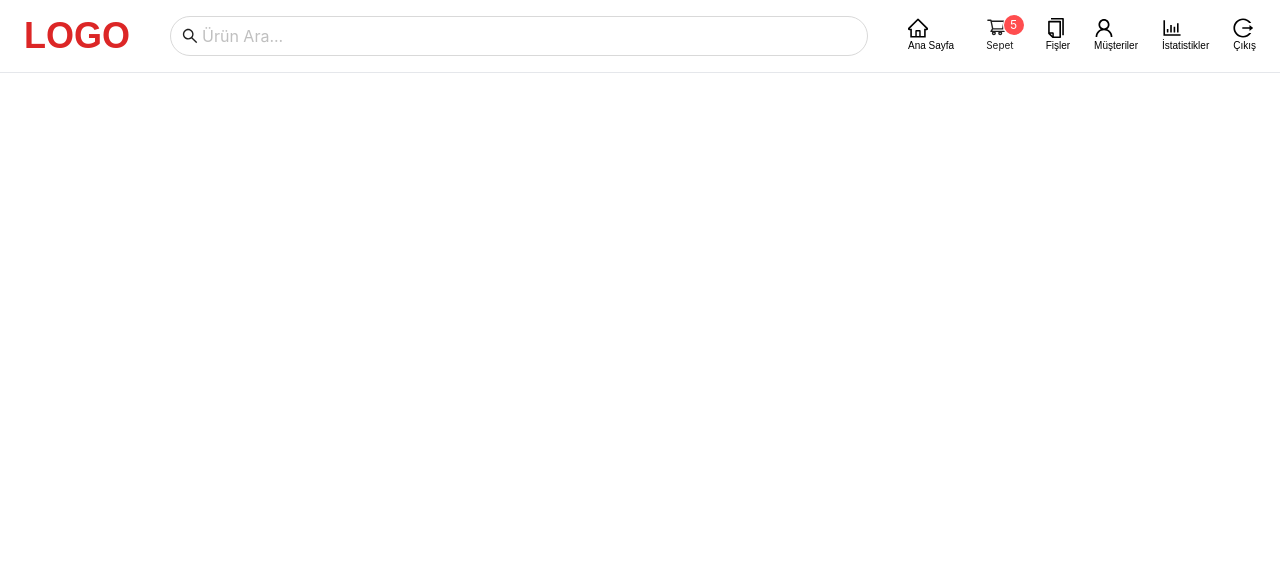
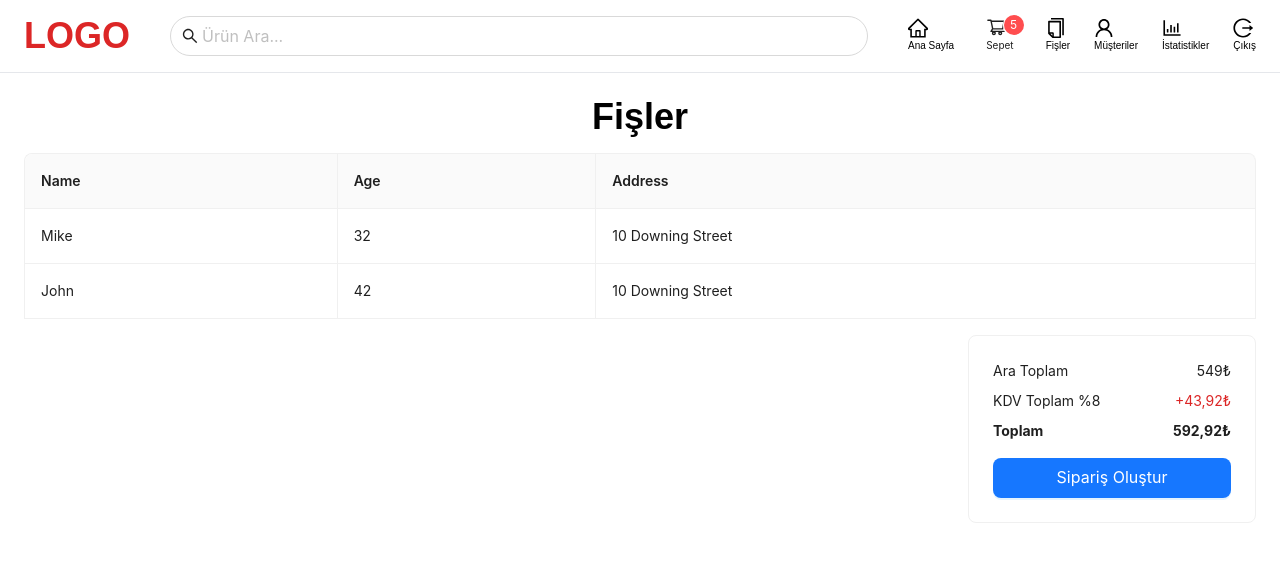
Before and after one commit to gohugotr/cy-pos, a React (Create React App) app in the folder client/: page /invoices in a window 1280 px wide. Shown: the top 562 px of the page. Built offline with nearby package versions, Linux system fonts and the light colour scheme.

Commit message:
Fişler düzenlendi

```diff
--- a/client/src/components/cart/CreateInvoice.jsx
+++ b/client/src/components/cart/CreateInvoice.jsx
@@ -21,7 +21,7 @@ const CreateInvoice = ({ isModalOpen, setIsModalOpen }) => {
   return (
     <>
       <Modal
-        title='Fatura Oluştur'
+        title='Fiş Oluştur'
         footer={false}
         open={isModalOpen}
         onCancel={() => setIsModalOpen(false)}
--- /dev/null
+++ b/client/src/components/invoices/PrintInvoice.jsx
@@ -0,0 +1,30 @@
+import { Button,  Modal } from 'antd'
+import React from 'react'
+
+const PrintInvoice = ({ isModalOpen, setIsModalOpen }) => {
+  return (
+    <>
+      <Modal
+        title='Fiş Yazdır'
+        footer={false}
+        open={isModalOpen}
+        onCancel={() => setIsModalOpen(false)}
+      >
+        <span>Fişler</span>
+        <div className='flex justify-end mt-4'>
+          <Button
+            onClick={() => {
+              setIsModalOpen(true)
+            }}
+            type='primary'
+            htmlType='submit'
+          >
+            Fiş Yazdır
+          </Button>
+        </div>
+      </Modal>
+    </>
+  )
+}
+
+export default PrintInvoice
--- a/client/src/pages/Cart.jsx
+++ b/client/src/pages/Cart.jsx
@@ -42,6 +42,7 @@ const Cart = () => {
     <>
       <Header />
       <div className='px-6'>
+        <h1 className='mb-4 text-4xl font-bold text-center'>Sepet</h1>
         <Table dataSource={dataSource} columns={columns} pagination={false} bordered />
         <div className='flex justify-end mt-4 cart-total'>
           <Card className='w-72'>
--- a/client/src/pages/Invoices.jsx
+++ b/client/src/pages/Invoices.jsx
@@ -1,10 +1,79 @@
-import React from 'react'
+import { Button, Card, Table } from 'antd'
 import Header from '../components/header/Header'
+import { useState } from 'react'
+import PrintInvoice from '../components/invoices/PrintInvoice'
 
 const Invoices = () => {
-  return <>
-  <Header />
-  </>
+  const dataSource = [
+    {
+      key: '1',
+      name: 'Mike',
+      age: 32,
+      address: '10 Downing Street',
+    },
+    {
+      key: '2',
+      name: 'John',
+      age: 42,
+      address: '10 Downing Street',
+    },
+  ]
+
+  const columns = [
+    {
+      title: 'Name',
+      dataIndex: 'name',
+      key: 'name',
+    },
+    {
+      title: 'Age',
+      dataIndex: 'age',
+      key: 'age',
+    },
+    {
+      title: 'Address',
+      dataIndex: 'address',
+      key: 'address',
+    },
+  ]
+  const [isModalOpen, setIsModalOpen] = useState(false)
+
+  return (
+    <>
+      <Header />
+      <div className='px-6'>
+        <h1 className='mb-4 text-4xl font-bold text-center'>Fişler</h1>
+        <Table dataSource={dataSource} columns={columns} pagination={false} bordered />
+        <div className='flex justify-end mt-4 cart-total'>
+          <Card className='w-72'>
+            <div className='flex justify-between'>
+              <span>Ara Toplam</span>
+              <span>549₺</span>
+            </div>
+            <div className='flex justify-between my-2'>
+              <span>KDV Toplam %8</span>
+              <span className='text-red-600'>+43,92₺</span>
+            </div>
+            <div className='flex justify-between'>
+              <b>Toplam</b>
+              <b>592,92₺</b>
+            </div>
+            <Button
+              onClick={() => {
+                setIsModalOpen(true)
+              }}
+              className='w-full mt-4'
+              type='primary'
+              size='large'
+            >
+              Sipariş Oluştur
+            </Button>
+          </Card>
+        </div>
+        <PrintInvoice isModalOpen={isModalOpen} setIsModalOpen={setIsModalOpen} />
+      </div>
+    </>
+  )
 }
 
 export default Invoices
```
